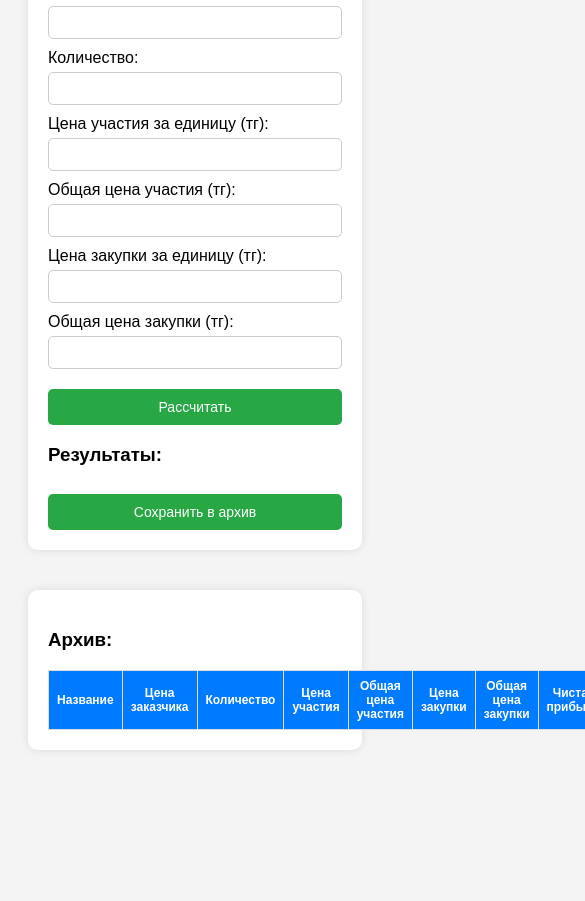
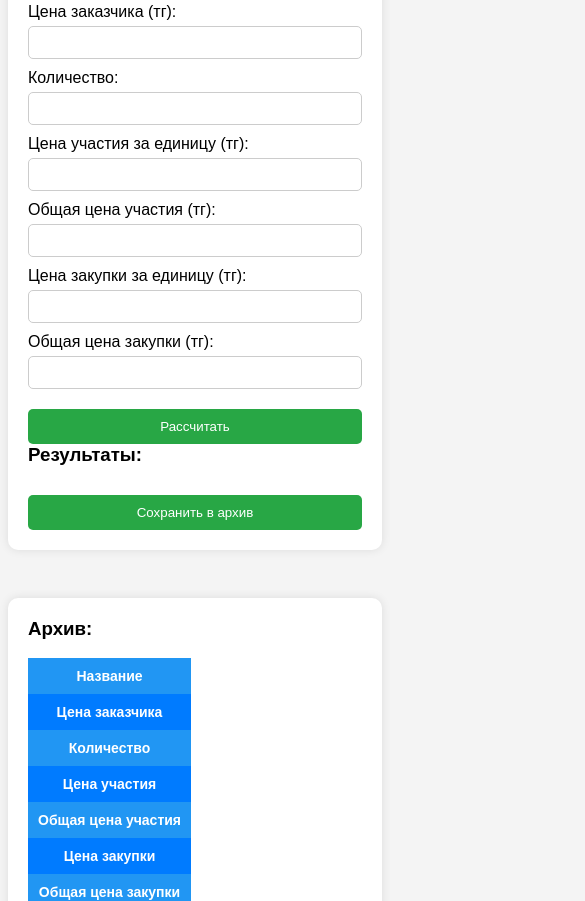
Before and after one commit to Zoomerdik/tender.github.io, a plain HTML site: page index.html in a window 390 px wide. Shown: the part 199-1100 px from the top of the page, 585 px wide, since content can reach past the window. Before the commit the page ends 1017 px from the top, so only its background shows below. Drawn offline with Linux system fonts and the light colour scheme.

Commit message:
styles.css

```diff
--- a/styles.css
+++ b/styles.css
@@ -1,10 +1,9 @@
 body {
     font-family: Arial, sans-serif;
     background-color: #f4f4f4;
-    padding: 20px;
 }
 
-.container, .archive-container {
+.container {
     background: white;
     padding: 20px;
     border-radius: 10px;
@@ -18,9 +17,18 @@ body {
 }
 
 .archive-container {
-    margin-top: 20px;
-    max-width: 800px;
-    margin: 40px auto;
+    background: white;
+    padding: 20px;
+    border-radius: 10px;
+    box-shadow: 0 0 10px rgba(0, 0, 0, 0.1);
+    margin: auto;
+    max-width: 1170px;
+    overflow-x: auto;
+}
+
+.mtb-3{
+    margin-top: 3rem;
+    margin-bottom: 3rem;
 }
 
 .input-group {
@@ -51,16 +59,28 @@ button:hover {
     background: #218838;
 }
 
-table {
+.table {
     width: 100%;
     border-collapse: collapse;
     margin-top: 10px;
+    table-layout: fixed;
 }
 
 th, td {
-    border: 1px solid #ddd;
-    padding: 8px;
+    padding: 10px;
     text-align: center;
+}
+
+.table th:nth-child(odd){
+    background: #2196f3;
+}
+
+.table tr:nth-child(even){
+    background: #f5f5f5;
+}
+
+.table td:not(:last-child){
+    border-right: 1px solid #ccc;
 }
 
 th {
@@ -74,6 +94,7 @@ td button {
     color: white;
     padding: 5px;
     cursor: pointer;
+    margin: 0;
     border-radius: 3px;
 }
 
@@ -81,16 +102,49 @@ td button:hover {
     background: #c82333;
 }
 
-@media (max-width: 768px) {
+@media (max-width: 1000px) {
     .archive-container {
         max-width: 100%;
     }
 
-    table {
-        font-size: 12px;
+    .table thead, tbody, th{
+        white-space: nowrap;
+        font-size: 14px;
+        display: block;
     }
 
-    button {
+    .delete{
+        margin: none;
+    }
+
+    .table thead{
+        float: left;
+    }
+
+    .table tbody{
+        overflow-x: auto;
+    }
+
+    .table tbody tr{
+        display: table-cell;
+        border-right: 1px solid #ccc;
+    }
+
+    .table td{
+        display: block;
+    }
+
+    .table td:not(:last-child){
+        border-right: none;
+    }
+
+    td button {
         font-size: 14px;
+        padding: 0;
+        width: 60px;
     }
 }
+
+h3 {
+    margin-top: 0;
+}
```
